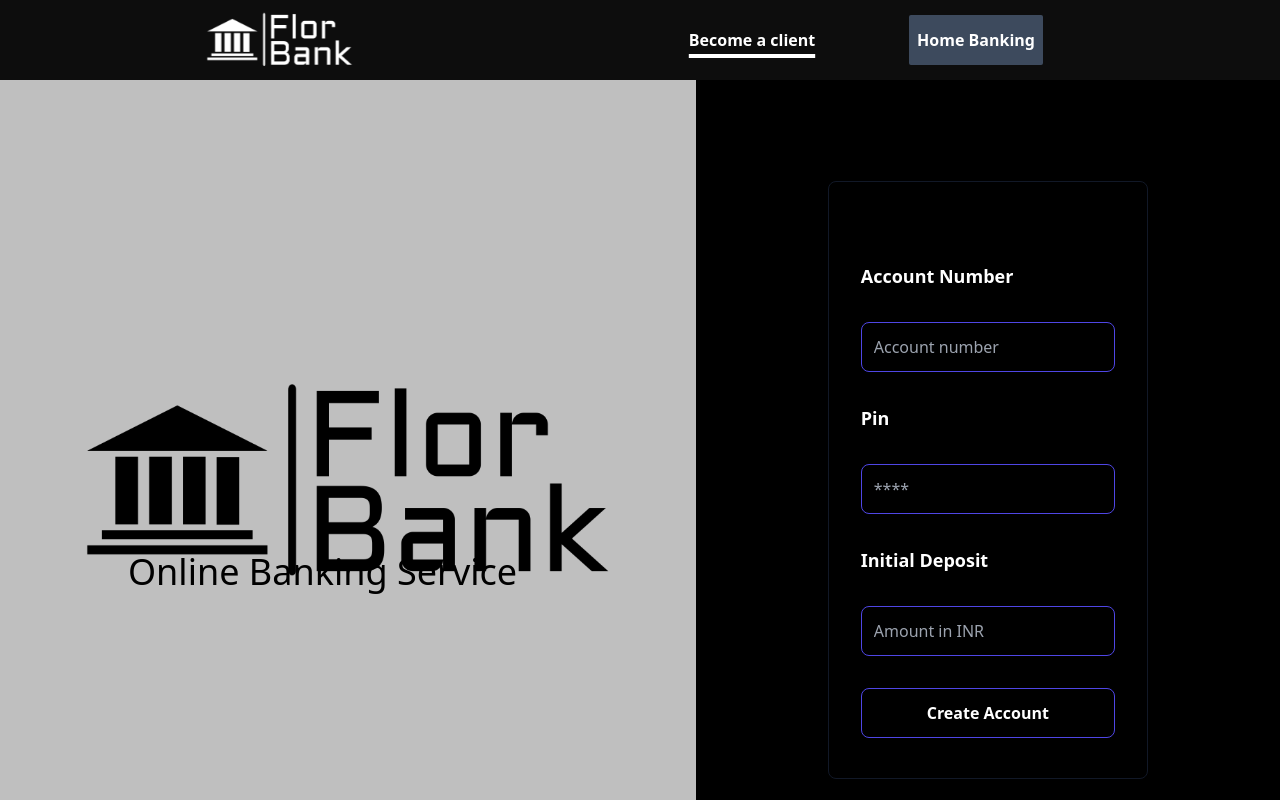
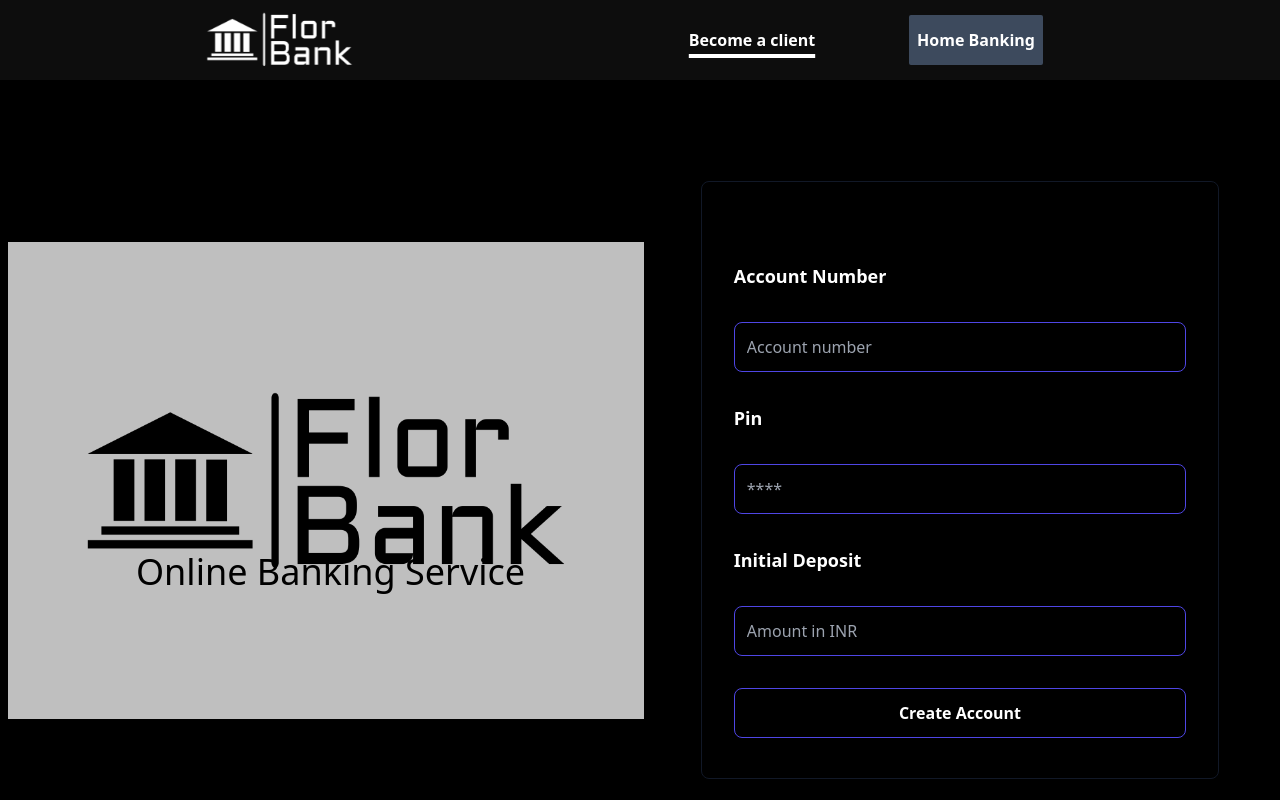
Before and after one commit to Flor-Bank/client, an Angular app: page /become-client in a window 1280 px wide. Built offline with nearby package versions, Linux system fonts and the light colour scheme.

Commit message:
become client rightside update

```diff
--- a/src/app/app.component.html
+++ b/src/app/app.component.html
@@ -1,4 +1,4 @@
 <!-- Main page styles -->
-<div class="w-full max-h-screen">
+<div class="w-full h-screen">
   <router-outlet/>
 </div>
--- a/src/app/dashboard/dashboard.component.html
+++ b/src/app/dashboard/dashboard.component.html
@@ -1,7 +1,9 @@
-<div class="w-full h-screen flex flex-col overflow-y-scroll">
+<div class="w-full h-screen flex flex-col">
   <!-- navbar -->
-  <app-navmenu></app-navmenu>
-  <div class="relative top-0">
+  <div class="sticky">
+    <app-navmenu></app-navmenu>
+  </div>
+  <div class="relative h-screen overflow-y-scroll top-0">
     <!-- dinamic  routes-->
     <router-outlet></router-outlet>
   </div>
--- a/src/app/dashboard/pages/user/become-client/become-client.component.html
+++ b/src/app/dashboard/pages/user/become-client/become-client.component.html
@@ -1,36 +1,33 @@
-<div>
-  <div class="relative h-screen grid bg-black">
+
+  <div class="relative grid bg-black pl-2">
     <div
-      class="flex flex-col sm:flex-row items-center md:items-start sm:justify-center md:justify-start flex-auto min-w-0"
+      class="h-screen flex flex-col sm:flex-row items-center md:items-start sm:justify-center md:justify-start flex-auto min-w-0"
     >
       <!-- LEFT SIDE -->
       <div
-        class="relative sm:w-1/2 xl:w-3/5 bg-blue-500 h-full hidden md:flex flex-auto items-center justify-center p-10 overflow-hidden text-white bg-contain bg-center"
-        style="background-image: url(../../../../../assets/flor-bank-high-resolution-logo-black.png)"
+        class="relative sm:w-1/2 xl:w-[50%] bg-black h-screen hidden md:flex flex-auto items-center justify-center p-2 overflow-hidden text-white bg-no-repeat bg-contain bg-center"
+        style="
+          background-image: url(../../../../../assets/flor-bank-high-resolution-logo-black.png);
+        "
       >
         <div class="absolute bg-black opacity-25 inset-0 z-0"></div>
         <div
           class="w-full lg:max-w-2xl md:max-w-md z-10 items-center text-center"
         >
-          <div
-            class="font-bold leading-tight mb-6 mx-auto w-full content-center items-center"
-          ></div>
-          <h1
-          class="absolute text-4xl text-black bottom-72 left-32"
-          >
-        Online Banking Service
-        </h1>
+          <h1 class="absolute text-4xl text-black bottom-72 left-32">
+            Online Banking Service
+          </h1>
         </div>
       </div>
       <!-- RIGHT SIDE -->
       <div
-        class="md:flex md:items-center md:justify-left w-full sm:w-auto md:h-full xl:w-1/2 p-8 md:p-10 lg:p-14 sm:rounded-lg md:rounded-none"
+        class="md:flex md:items-center md:justify-left w-full sm:w-auto md:h-full xl:w-1/2 md:p-10 lg:px-7 sm:rounded-lg md:rounded-none mx-auto"
       >
-        <div class="max-w-xl w-full space-y-12">
+        <div class="max-w-xl w-full space-y-3">
           <div class="lg:text-left text-center">
             <div class="flex items-center justify-center">
               <div
-                class="bg-black flex flex-col w-80 border border-gray-900 rounded-lg px-8 py-10"
+                class="bg-black flex flex-col w-[90%] border border-gray-900 rounded-lg px-8 py-10"
               >
                 <form
                   [formGroup]="becomeClientForm"
@@ -73,4 +70,3 @@
       </div>
     </div>
   </div>
-</div>
```
